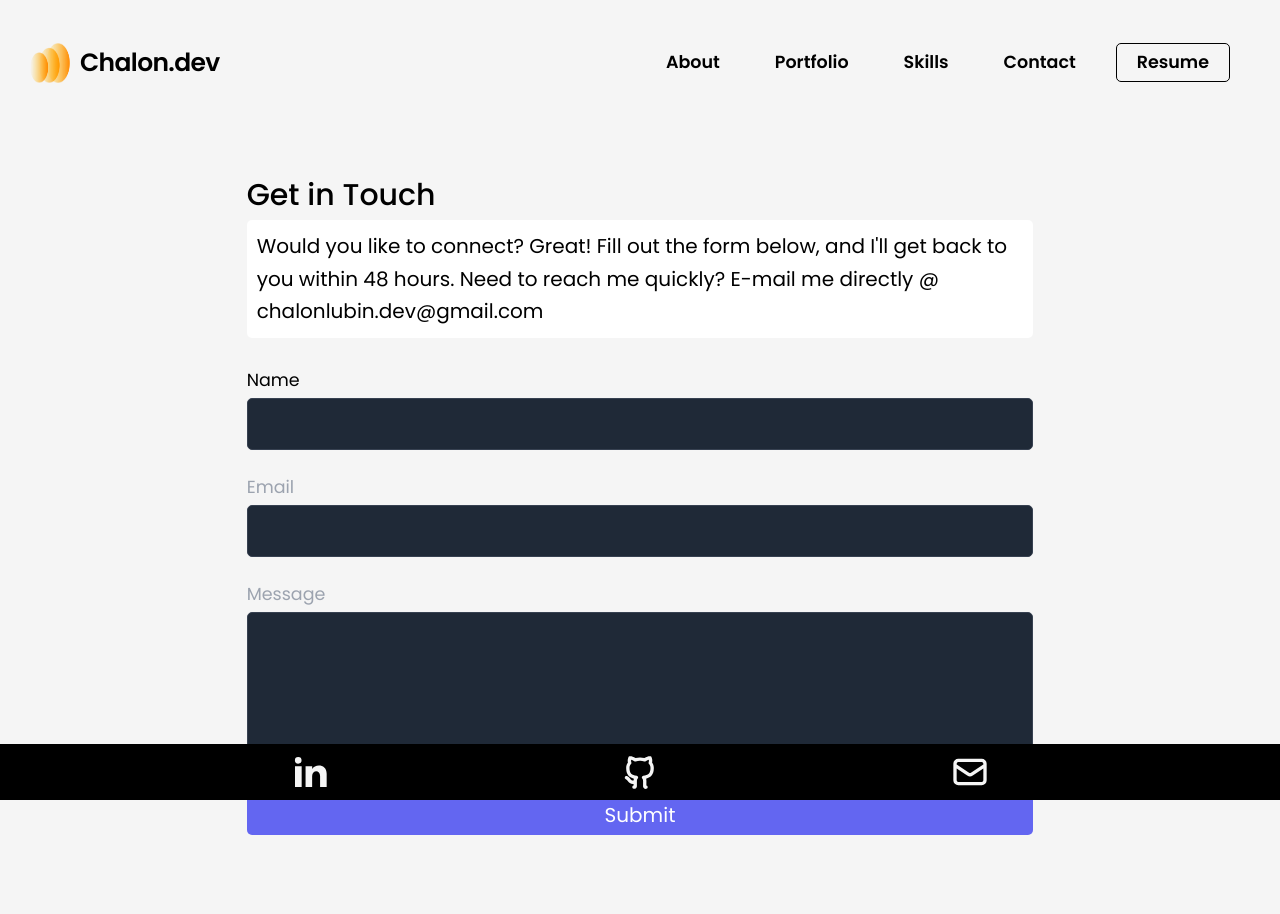
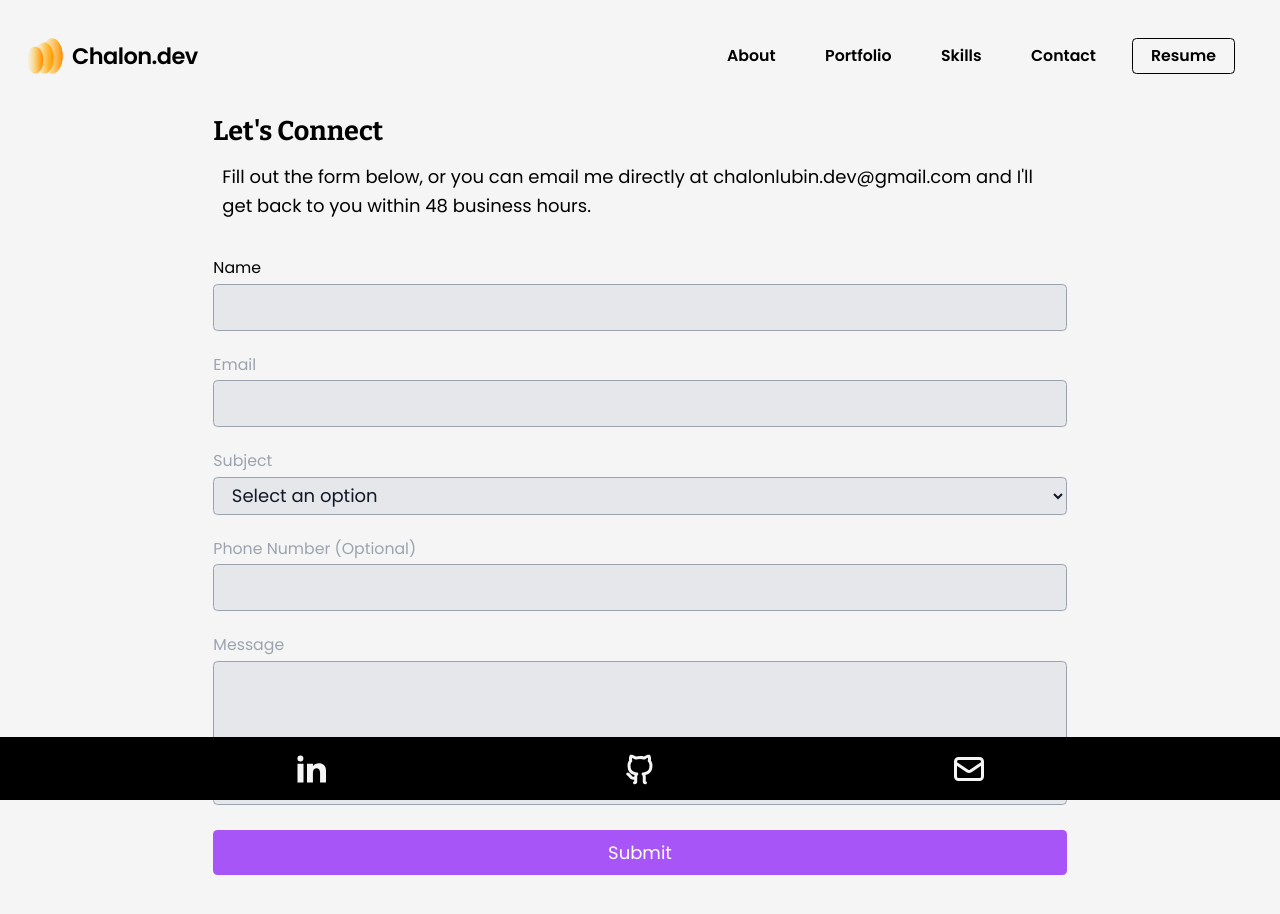
Before and after one commit to chalonlubin/chalonlubin.com, a React (Create React App) app: page /contact in a window 1280 px wide. Shown: the top 914 px of the page. Before the commit the page ends 885 px from the top, so only its background shows below. Built offline with nearby package versions, Linux system fonts and the light colour scheme.

Commit message:
Added navbar fixes

```diff
--- a/src/components/Footer.js
+++ b/src/components/Footer.js
@@ -13,7 +13,7 @@ import "../sass/Footer.scss";
  */
 function Footer() {
   return (
-    <div className="footer-container inline-flex">
+    <div className="footer-container flex">
       <footer className="footer">
         <Link to="https://www.linkedin.com/in/chalonl/">
           <RiLinkedinFill />
@@ -21,7 +21,7 @@ function Footer() {
         <Link to="https://github.com/chalonlubin">
           <RiGithubLine />
         </Link>
-        <Link to="https://mailto:chalonlubin.dev@gmail.com">
+        <Link to="mailto:chalonlubin.dev@gmail.com">
           <HiOutlineMail />
         </Link>
       </footer>
--- a/src/components/Skill.js
+++ b/src/components/Skill.js
@@ -1,3 +1,5 @@
+import React, { useState } from "react";
+
 /** Skill
  *
  *  Props: type, title
@@ -6,18 +8,32 @@
  * App --> RouteList --> Skills --> Skill
  */
 function Skill({ type, title }) {
+  const [hoveredSkill, setHoveredSkill] = useState(null);
+
   return (
     <>
-      <h2 className="sm:text-2xl text-xl text-white p-2 text-4xl">{title}: </h2>
-      <ul className="p-2 flex flex-row flex-wrap justify-center">
+      <h2 className="sm:text-2xl text-xl text-black p-2 text-4xl font-heading font-bold">
+        {title}:{" "}
+      </h2>
+      <ul className="p-2 flex flex-row flex-wrap justify-center items-center">
         {type.map((skill, index) => (
-          <li className="p-3" key={index}>
+          <li
+            className="p-3 relative" // Added relative position to the li element
+            key={index}
+            onMouseEnter={() => setHoveredSkill(skill)}
+            onMouseLeave={() => setHoveredSkill(null)}
+          >
             <img
               src={`/images/skills/${skill}.svg`}
               alt={skill}
               width="50px"
               height="50px"
             />
+            {hoveredSkill === skill && (
+              <div className="bg-gray-200 text-black text-sm font-sub py-2 px-3 rounded-md absolute top-full left-1/2 transform -translate-x-1/2">
+                {skill}
+              </div>
+            )}
           </li>
         ))}
       </ul>
--- a/src/routes/Contact.js
+++ b/src/routes/Contact.js
@@ -1,42 +1,33 @@
 import React from "react";
 import { toast } from "react-toastify";
 
-/** Contact Page: Contains form for contact
- *
- *  Props: none
- *  State: formData
- *
- * App --> RouteList --> Contact
- */
 function Contact() {
   const [formData, setFormData] = React.useState({
     name: "",
     email: "",
+    subject: "",
+    phoneNumber: "",
     message: "",
   });
 
-  /** Update form data field */
   function handleChange(evt) {
     const { name, value } = evt.target;
     setFormData((f) => ({ ...f, [name]: value }));
   }
 
-  /** Handle form submission:
-   * - try to send message via Netlify
-   *    - if sent, show success message
-   *    - if fails, show error message
-   **/
   function handleSubmit(e) {
     e.preventDefault();
     fetch("/", {
       method: "POST",
       headers: { "Content-Type": "application/x-www-form-urlencoded" },
-      body: {
+      body: new URLSearchParams({
         "form-name": "contact",
         name: formData.name,
         email: formData.email,
+        subject: formData.subject,
+        phoneNumber: formData.phoneNumber,
         message: formData.message,
-      },
+      }).toString(),
     })
       .then(() =>
         toast("Message Received!", {
@@ -50,7 +41,6 @@ function Contact() {
           theme: "dark",
         })
       )
-
       .catch((error) =>
         toast("Failed to send message", {
           position: "bottom-left",
@@ -68,20 +58,20 @@ function Contact() {
   }
 
   return (
-    <div className="m-10 flex justify-center">
+    <div className="mb-20  flex justify-center">
       <form
         netlify
         name="contact"
         onSubmit={handleSubmit}
         className="w-full md:w-2/3 flex flex-col"
       >
-        <h2 className="text-black text-2xl mb-1 font-medium title-font">
-          Get in Touch
+        <h2 className="text-black text-2xl mb-1 font-heading font-bold">
+          Let's Connect
         </h2>
-        <p className="leading-relaxed mb-5 bg-white rounded text-black p-2 text-md">
-          Would you like to connect? Great! Fill out the form below, and I'll
-          get back to you within 48 hours. Need to reach me quickly? E-mail me
-          directly @ chalonlubin.dev@gmail.com
+        <p className="leading-relaxed mb-5 text-black p-2 text-md">
+          Fill out the form below, or you can email me directly at
+          chalonlubin.dev@gmail.com and I'll get back to you within 48 business
+          hours.
         </p>
         <div className="relative mb-4">
           <label htmlFor="name" className="leading-7 text-sm text-black">
@@ -91,7 +81,7 @@ function Contact() {
             type="text"
             id="name"
             name="name"
-            className="w-full bg-gray-800 rounded border border-gray-700 focus:border-indigo-500 focus:ring-2 focus:ring-indigo-900 text-base outline-none text-gray-100 py-1 px-3 leading-8 transition-colors duration-200 ease-in-out"
+            className="w-full bg-gray-200 rounded border border-gray-400 focus:border-purple-300 focus:ring-2 focus:ring-purple-600 text-base outline-none text-gray-900 py-1 px-3 leading-8 transition-colors duration-200 ease-in-out"
             onChange={handleChange}
             required
           />
@@ -104,9 +94,43 @@ function Contact() {
             type="email"
             id="email"
             name="email"
-            className="w-full bg-gray-800 rounded border border-gray-700 focus:border-indigo-500 focus:ring-2 focus:ring-indigo-900 text-base outline-none text-gray-100 py-1 px-3 leading-8 transition-colors duration-200 ease-in-out"
+            className="w-full bg-gray-200 rounded border border-gray-400 focus:border-purple-300 focus:ring-2 focus:ring-purple-600 text-base outline-none text-gray-900 py-1 px-3 leading-8 transition-colors duration-200 ease-in-out"
             onChange={handleChange}
             required
+          />
+        </div>
+        <div className="relative mb-4">
+          <label htmlFor="subject" className="leading-7 text-sm text-gray-400">
+            Subject
+          </label>
+          <select
+            id="subject"
+            name="subject"
+            className="w-full bg-gray-200 rounded border border-gray-400 focus:border-purple-300 focus:ring-2 focus:ring-purple-600 text-base outline-none text-gray-900 py-1 px-3 leading-8 transition-colors duration-200 ease-in-out"
+            onChange={handleChange}
+            required
+          >
+            <option value="" disabled selected>
+              Select an option
+            </option>
+            <option value="freelance">Freelance</option>
+            <option value="job_opportunity">Job Opportunity</option>
+            <option value="networking">Networking</option>
+          </select>
+        </div>
+        <div className="relative mb-4">
+          <label
+            htmlFor="phoneNumber"
+            className="leading-7 text-sm text-gray-400"
+          >
+            Phone Number (Optional)
+          </label>
+          <input
+            type="text"
+            id="phoneNumber"
+            name="phoneNumber"
+            className="w-full bg-gray-200 rounded border border-gray-400 focus:border-purple-300 focus:ring-2 focus:ring-purple-600 text-base outline-none text-gray-900 py-1 px-3 leading-8 transition-colors duration-200 ease-in-out"
+            onChange={handleChange}
           />
         </div>
         <div className="relative mb-4">
@@ -116,14 +140,14 @@ function Contact() {
           <textarea
             id="message"
             name="message"
-            className="w-full bg-gray-800 rounded border border-gray-700 focus:border-indigo-500 focus:ring-2 focus:ring-indigo-900 h-32 text-base outline-none text-gray-100 py-1 px-3 resize-none leading-6 transition-colors duration-200 ease-in-out"
+            className="w-full bg-gray-200 rounded border border-gray-400 focus:border-purple-300 focus:ring-2 focus:ring-purple-600 h-32 text-base outline-none text-gray-900 py-1 px-3 resize-none leading-6 transition-colors duration-200 ease-in-out"
             onChange={handleChange}
             required
           />
         </div>
         <button
           type="submit"
-          className="text-white bg-indigo-500 border-0 py-2 px-6 focus:outline-none hover:bg-indigo-600 rounded text-md"
+          className="text-white bg-purple-500 border-0 py-2 px-6 focus:outline-none hover:bg-purple-600 rounded text-md"
         >
           Submit
         </button>
--- a/src/routes/Projects.js
+++ b/src/routes/Projects.js
@@ -44,7 +44,7 @@ function Projects() {
           />
         ))}
       </div>
-      <h2 className="projects-title text-xl font-bold text-center m-5 mb-10">Logo & Branding</h2>
+      {/* <h2 className="projects-title text-xl font-bold text-center m-5 mb-10">Logo & Branding</h2> */}
     </>
   );
 }
--- a/src/routes/Skills.js
+++ b/src/routes/Skills.js
@@ -11,14 +11,11 @@ import Skill from "../components/Skill";
 function Skills() {
   return (
     <div className="flex flex-col items-center m-5 ">
-      <div className="text-center my-8 py-5">
-        <h1 className="text-5xl text-black">Skills &amp; Technologies</h1>
-      </div>
-      <div className="card flex flex-wrap flex-col shadow-lg shadow-black-500/50 flex-wrap bg-black/75  items-center mb-20">
-        <Skill type={skills.frontend} title="frontend"></Skill>
-        <Skill type={skills.backend} title="backend"></Skill>
-        <Skill type={skills.database} title="database"></Skill>
-        <Skill type={skills.tools} title="tools"></Skill>
+      <div className="card flex flex-wrap flex-col rounded shadow-lg flex-wrap bg-white/50  items-center mb-20">
+        <Skill type={skills.frontend} title="Frontend"></Skill>
+        <Skill type={skills.backend} title="Backend"></Skill>
+        <Skill type={skills.database} title="Database"></Skill>
+        <Skill type={skills.tools} title="Tools"></Skill>
       </div>
     </div>
   );
--- a/src/sass/About.scss
+++ b/src/sass/About.scss
@@ -3,7 +3,6 @@
 /* About cards & logo styling */
 
 .About-card {
-  // font-size: 1.25rem;
   border: 3px solid black;
   border-radius: 10px;
   background-color: white;
@@ -27,7 +26,7 @@
   li {
     font-family: $para-font;
     margin: 0 1rem;
-    margin-bottom: 0.75rem; /* Add margin between list items */
+    margin-bottom: 0.75rem;
     text-align: left;
   }
 }
--- a/src/sass/App.scss
+++ b/src/sass/App.scss
@@ -1,25 +1,40 @@
 @import "_variables.scss";
-
-/* Tailwind pre-flight takes care of otherwise common boilerplate styling resets */
-
 
 /* Broad HTML & body / App container styling */
 html {
-  margin: 0px;
-  padding: 0px;
-  font-size: 20px;
+  margin: 0;
+  padding: 0;
+  font-size: 18px; /* Default font size */
+
   @media screen and (max-width: 1007px) {
     font-size: 16px;
   }
   @media screen and (max-width: 640px) {
     font-size: 14px;
   }
+}
+
 body {
   padding: auto;
-    line-height: 1;
+  line-height: 1.5; /* Improved line height for better readability */
   background-color: whitesmoke;
   background-size: cover;
   color: black;
-    font-family: $para-font;
+  font-family: $para-font, sans-serif;
 }
+
+/* Define font sizes and styles for headings if not already defined */
+h1 {
+  font-size: 2rem;
+  font-weight: bold;
 }
+
+h2 {
+  font-size: 1.5rem;
+  font-weight: bold;
+}
+
+h3 {
+  font-size: 1.25rem;
+  font-weight: bold;
+}
--- a/src/sass/Footer.scss
+++ b/src/sass/Footer.scss
@@ -6,6 +6,7 @@
   width: 100vw;
   height: 7%;
   background-color: black;
+  height: calc(7vh + 7px);
 }
 
 .footer {
--- a/tailwind.config.js
+++ b/tailwind.config.js
@@ -7,6 +7,11 @@ module.exports = {
         // Add your custom colors here
         whitesmoke: "#f5f5f5",
       },
+      fontFamily: {
+        para: ["Poppins", "sans-serif"],
+        sub: ["Montserrat", "sans-serif"],
+        heading: ["Bitter", "serif"]
+      },
     },
   },
   plugins: [],
```
Also changed, not shown: src/sass/_variables.scss (+3 -6 lines). Lines whose indentation alone changed are shown as unchanged.
